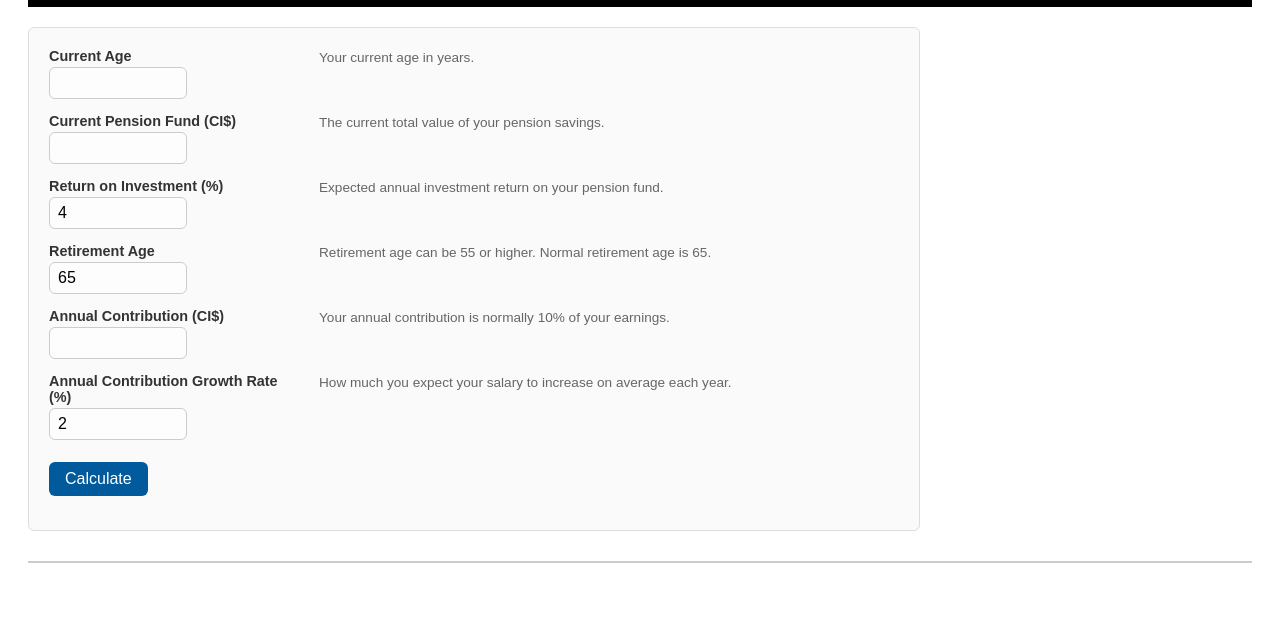
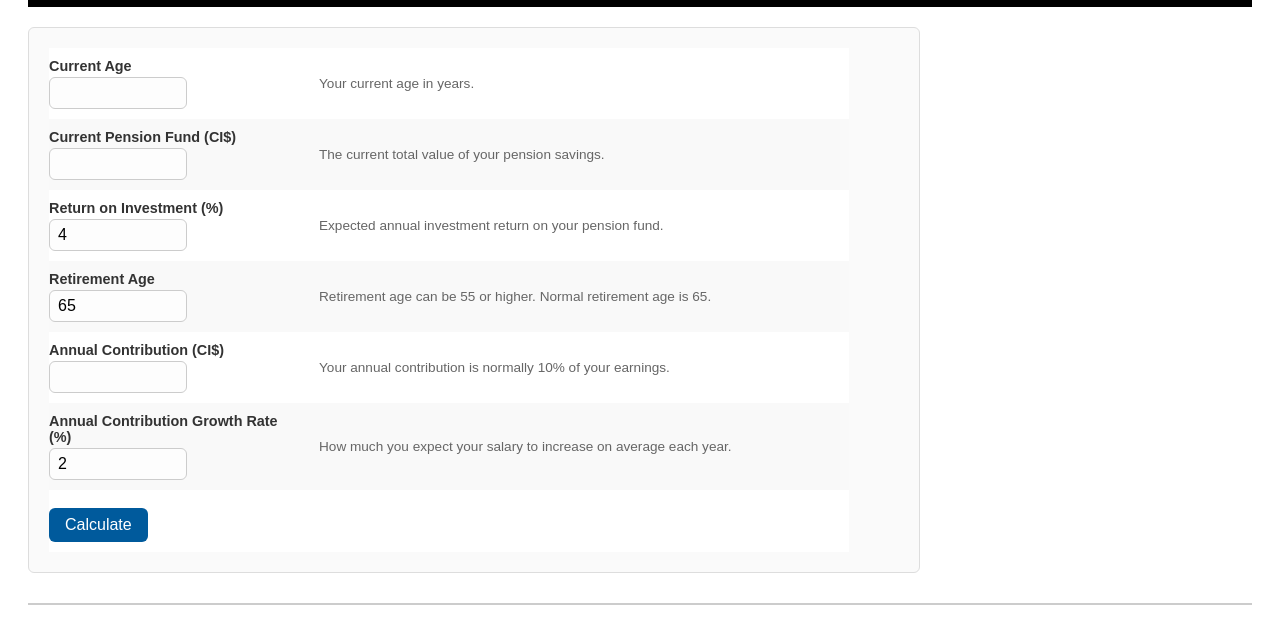
Before and after one commit to pete-slo/pension-calculator, a plain HTML site: page index.html in a window 1280 px wide. Shown: the part 161-804 px from the top of the page. Drawn offline with Linux system fonts and the light colour scheme.

Commit message:
more styling for inputs 4

```diff
--- a/style.css
+++ b/style.css
@@ -19,10 +19,20 @@ form {
 
 .form-row {
   display: grid;
-  grid-template-columns: 250px 1fr; /* wider left column for consistent label+input width */
-  align-items: start;
-  margin-bottom: 14px;
-  column-gap: 20px; /* spacing between input and help text */
+  grid-template-columns: 250px 1fr;
+  align-items: center;   /* vertically center field + help text */
+  margin-bottom: 0;      /* we'll handle spacing in padding */
+  column-gap: 20px;
+  padding: 10px 0;       /* space inside each row */
+}
+
+/* Alternating background colours */
+.form-row:nth-child(even) {
+  background-color: #f9f9f9;
+}
+
+.form-row:nth-child(odd) {
+  background-color: #ffffff;
 }
 
 .form-field label {
```
